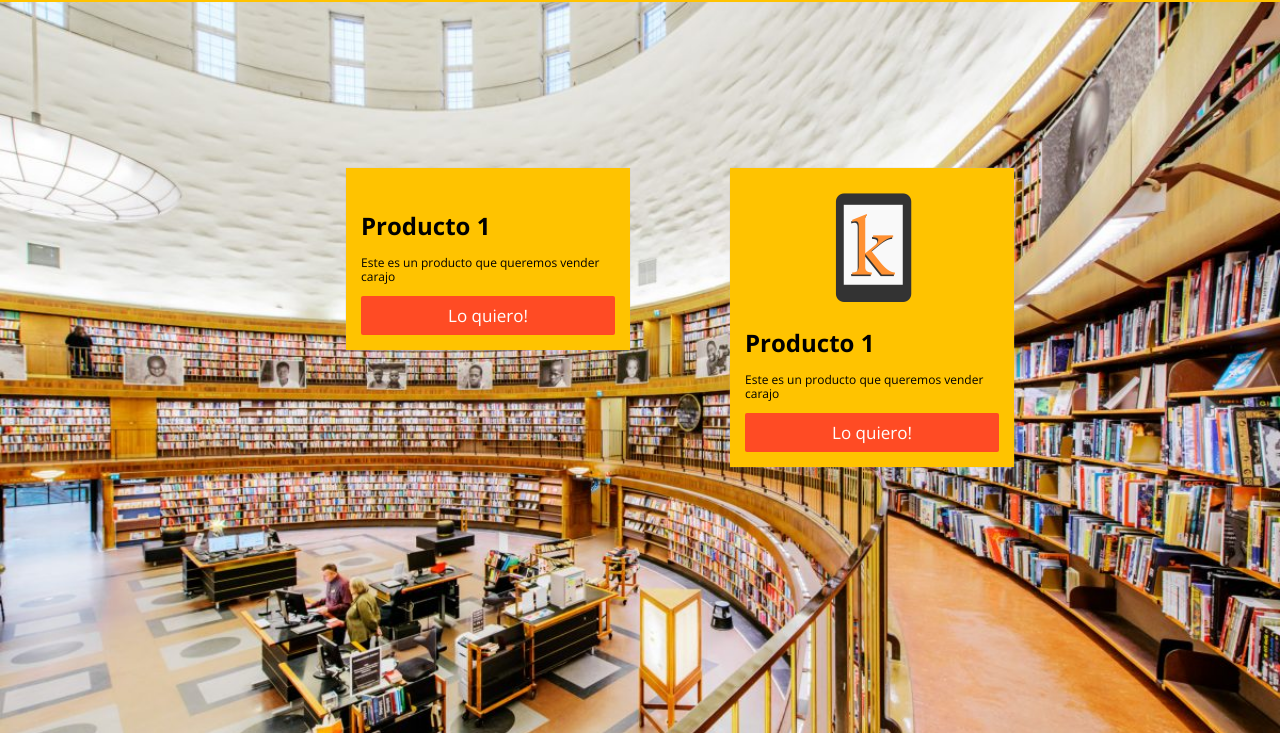
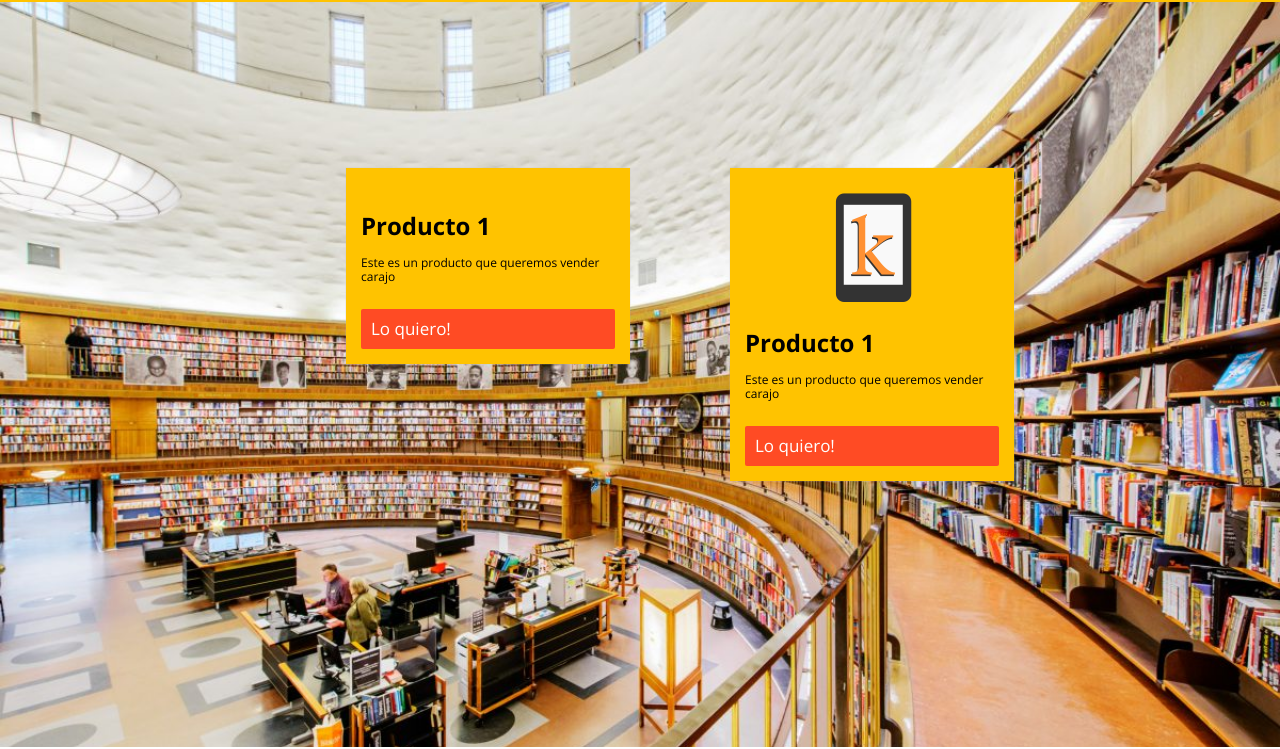
Before and after one commit to afcarrion/LandingPageLibrary, a plain HTML site: page index.html in a window 1280 px wide. Shown: the part 78-827 px from the top of the page. Drawn offline with nearby package versions, Linux system fonts and the light colour scheme.

Commit message:
Se arreglan enlaces

```diff
--- a/css/estilos.css
+++ b/css/estilos.css
@@ -68,13 +68,15 @@ nav li a:hover{
     padding:var(--space);
     margin-top: -100px;
     margin-left: 80px;
-
+}
+.products a{
+    text-decoration: none;
 }
 .product .content{
     align-items: center;
     background-color:var(--yellow-color);
     padding: 15px;
-    box-shadow: var(--box)
+    box-shadow: var(--box);
 }
 .img_content {
     text-align: center;
@@ -88,9 +90,17 @@ nav li a:hover{
     border:0;
     cursor: pointer;
     border-radius: 2px;
+    display: flex;
+    box-sizing: border-box;
+    text-align: center;
+    align-content: center;
 }
 .main_button:hover{
     background-color: var(--violet-color);
+}
+
+.product .main_button{
+    width: 100%;
 }
 
 .qualities{
--- a/index.html
+++ b/index.html
@@ -18,7 +18,7 @@
         <div class="nav_options">
            <ul>
                <li><a href="#">Faqs</a></li>
-               <li><a href="#">Productos</a></li>
+               <li><a href="producto.html">Productos</a></li>
            </ul>
         </div>
     </nav>
@@ -33,7 +33,10 @@
                 </div>
                 <h1>Producto 1</h1>
                 <p>Este es un producto que queremos vender carajo</p>
-                <button href="#" class="main_button">Lo quiero!</a>
+                <br>
+                <a href="./venta.html">
+                    <button class="main_button">Lo quiero!</button>
+                </a>
             </div>
         </div>
         <div class="product fadeIn">
@@ -43,7 +46,10 @@
                 </div>
                 <h1>Producto 1</h1>
                 <p>Este es un producto que queremos vender carajo</p>
-                <button href="#" class="main_button">Lo quiero!</a>
+                <br>
+                <a href="./venta.html">
+                    <button class="main_button">Lo quiero!</button>
+                </a>
             </div>
         </div>
     </div>
```
Also changed, not shown: producto.html (+1 -1 lines), venta.html (+2 -2 lines).
